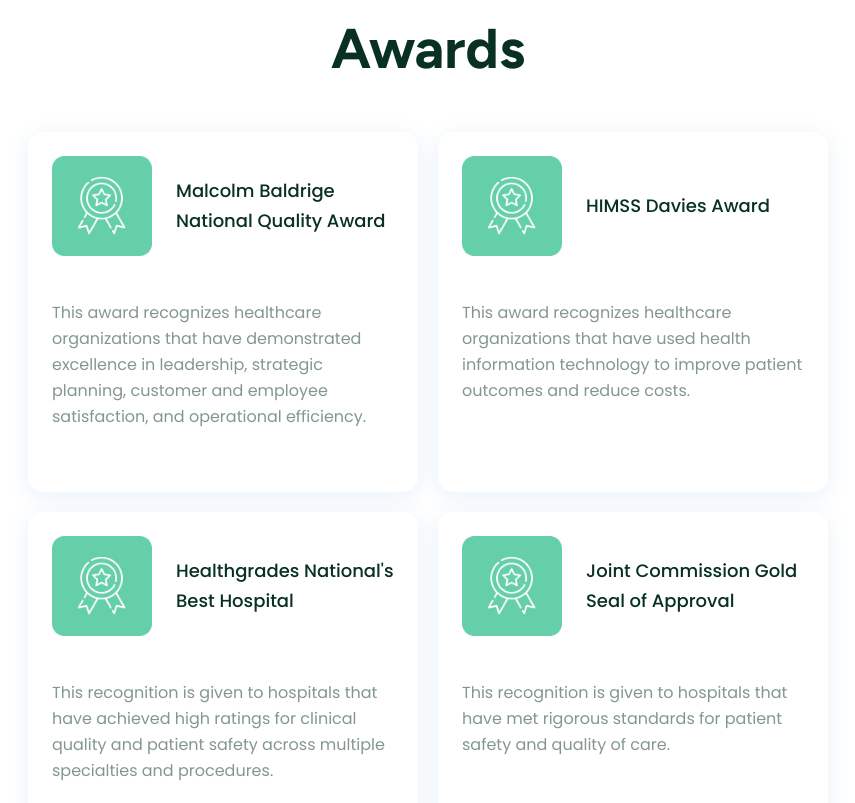
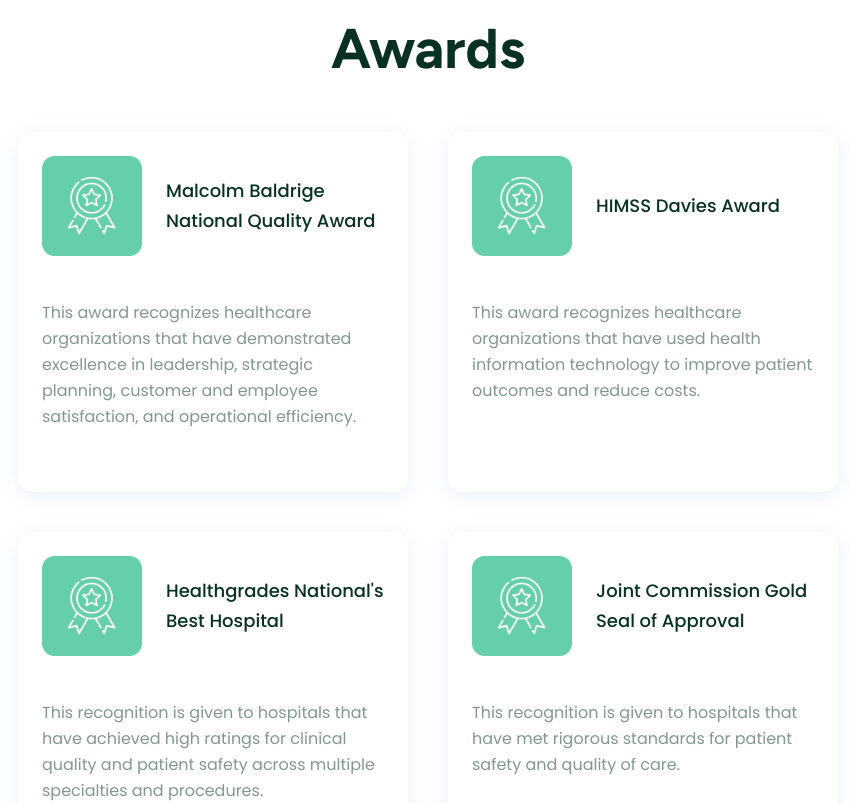
Before and after one commit to RanaMubashirTariq/Pro-Health, a Next.js app: page / in a window 1280 px wide. Shown: the part 3280-4083 px from the top of the page, without its empty margins (212-1067 px from the left). Built offline with nearby package versions, Linux system fonts and the light colour scheme.

Commit message:
last-thread

```diff
--- a/app/screens/AwardsSubsection/AwardsSubsection.tsx
+++ b/app/screens/AwardsSubsection/AwardsSubsection.tsx
@@ -36,7 +36,7 @@
           Awards
         </h2>
 
-        <div className="flex items-center justify-center  max-[1500px]:flex-wrap gap-5 max-[1500px]:gap-[100px] max-[1400px]:gap-5  max-[1000px]:gap-[20px]   w-full mx-auto">
+        <div className="flex items-center justify-center  max-[1500px]:flex-wrap gap-5 max-[1500px]:gap-[120px] max-[1300px]:gap-10  max-[1000px]:gap-[20px]   w-full mx-auto">
           {awards.map((award, index) => (
             <Card
               key={`award-${index}`}
--- a/app/screens/DepartmentsSubsection/DepartmentsSubsection.tsx
+++ b/app/screens/DepartmentsSubsection/DepartmentsSubsection.tsx
@@ -53,14 +53,14 @@
 
 
   return (
-     <section className="relative w-full max-w-[1922px]  h-[571px] max-[1350px]:h-[471px] mt-[103px] max-[1000px]:mt-[60px] max-[767px]:mt-10 px-[123px] max-[1500px]:px-[50px] max-[1000px]:px-[25px] max-[1200px]:h-[700px] max-[1000px]:h-[1100px] max-[767px]:h-[1500px] max-[500px]:h-[1500px]">
+     <section className="relative w-full max-w-[1922px]  h-[571px] max-[1350px]:h-[471px] mt-[103px] max-[1000px]:mt-[60px] max-[767px]:mt-10 px-[123px] max-[1500px]:px-[50px] max-[1000px]:px-[25px] max-[1200px]:h-[700px]  max-[1000px]:h-[1050px] max-[900px]:h-[1000px] max-[767px]:h-[1450px] ">
     <div className="relative w-full h-[449px] max-[1350px]:h-[350px] max-[1000px]:h-[250px]  py-24  bg-custom-gradient rounded-[25px] overflow-hidden">
 
                <img src="/vector-5.svg" className="absolute top-0 left-0 w-[623px] h-[655px] z-0" alt="" />
                <img src="/vector-4.svg" className="absolute top-0 right-0 w-[623px] h-[655px] z-0" alt="" />
 
     </div>
-                 <div className="w-full max-w-[1618px]  px-[13px] max-[1800px]:px-[70px]  max-[767px]:px-[25px] absolute top-[110px] left-1/2 max-[1500px]:top-[110px] max-[1350px]:top-[60px] max-[1100px]:top-[110px] -translate-x-1/2 z-10 mx-auto">
+                 <div className="w-full max-w-[1618px]  px-[13px] max-[1800px]:px-[70px]  max-[767px]:px-[25px] absolute top-[110px] left-1/2 max-[1500px]:top-[110px] max-[1350px]:top-[60px] max-[1100px]:top-[110px] max-[900px]:top-[60px] -translate-x-1/2 z-10 mx-auto">
         <h2 className="text-[72px] max-[1500px]:text-[56px] max-[1500px]:leading-[66px] max-[1000px]:text-[36px] max-[1000px]:leading-[48px] leading-[82px] font-bold text-[#083124] text-center mb-16 font-['Figtree'] max-[500px]:text-[28px] max-[500px]:leading-[38px]">
           Departments
         </h2>
@@ -74,7 +74,7 @@
                 key={`department-${index}`}
                 onMouseEnter={() => setHoveredIndex(index)}
                 onMouseLeave={() => setHoveredIndex(null)}
-                className={`w-full max-w-[253px] max-[1000px]:max-w-[300px] max-[767px]:max-w-[100%] h-[290px] max-[1350px]:h-[230px] max-[767px]:h-auto rounded-[20px] transition-all duration-300 border-none [box-shadow:0px_4px_21px_1px_#307BC41A] ${
+                className={`w-full max-w-[253px] max-[1000px]:max-w-[300px] max-[800px]:max-w-[280px] max-[767px]:max-w-[100%] h-[290px] max-[1350px]:h-[230px] max-[767px]:h-auto rounded-[20px] transition-all duration-300 border-none [box-shadow:0px_4px_21px_1px_#307BC41A] ${
                   isActive
                     ? "bg-[#64cfa9] shadow-hover-drop-shadow mb-[30px]"
                     : "bg-[#ffffff] shadow-main-content-drop-shadow"
```
